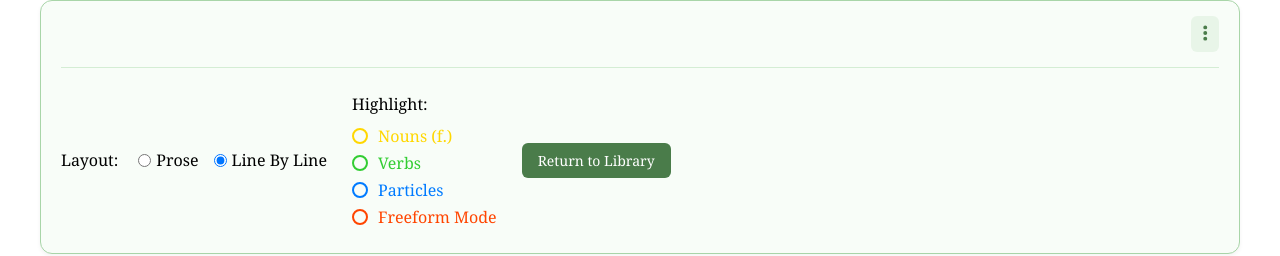
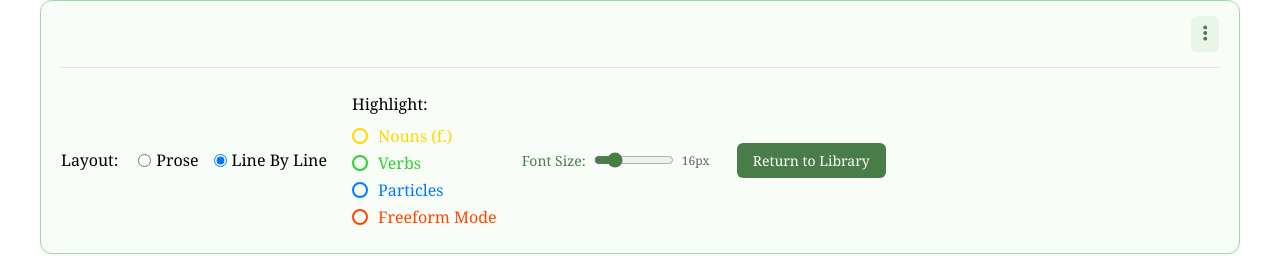
Before and after one commit to codectified/mindroots, a React (Create React App) app: page /list in a window 1280 px wide. Both pictures are taken after a click on the button 1204 px from the left and 33 px from the top of the page. Shown: the top 256 px of the page. Built offline with nearby package versions, Linux system fonts and the light colour scheme; no server answers.

Commit message:
font control

```diff
--- a/src/components/navigation/PrimaryList.js
+++ b/src/components/navigation/PrimaryList.js
@@ -19,6 +19,7 @@ const PrimaryList = () => {
   const [ayaCount, setAyaCount] = useState(7); // Default Aya count for Surah 1
   const [ayahsPerPage, setAyahsPerPage] = useState(10); // Track ayahs per page
   const [showTextSettings, setShowTextSettings] = useState(false); // Text settings collapsed by default
+  const [fontSize, setFontSize] = useState(16); // Font size control
   const { L1, L2 } = useLanguage();
   const { handleSelectCorpusItem } = useCorpus();
 
@@ -238,6 +239,25 @@ const PrimaryList = () => {
           }}>
             <TextLayoutToggle />
             <HighlightController />
+            <div style={{ display: 'flex', alignItems: 'center', gap: '8px' }}>
+              <label style={{ fontSize: '14px', color: '#4a7c4a', fontWeight: '500' }}>
+                Font Size:
+              </label>
+              <input
+                type="range"
+                min="12"
+                max="32"
+                value={fontSize}
+                onChange={(e) => setFontSize(parseInt(e.target.value))}
+                style={{
+                  width: '80px',
+                  accentColor: '#4a7c4a'
+                }}
+              />
+              <span style={{ fontSize: '12px', color: '#666', minWidth: '30px' }}>
+                {fontSize}px
+              </span>
+            </div>
             <button
               onClick={() => {
                 navigate('/corpus-menu');
@@ -289,6 +309,7 @@ const PrimaryList = () => {
         ayaCount={ayaCount}
         ayahsPerPage={ayahsPerPage}
         setAyahsPerPage={setAyahsPerPage}
+        fontSize={fontSize}
         L1={L1}
         L2={L2}
         handleSelectCorpusItem={handleItemClick}
--- a/src/components/utils/CorpusRenderer.js
+++ b/src/components/utils/CorpusRenderer.js
@@ -25,6 +25,7 @@ const CorpusRenderer = ({
   ayaCount,
   ayahsPerPage,
   setAyahsPerPage,
+  fontSize = 16,
   L1,
   L2,
   handleSelectCorpusItem,
@@ -337,7 +338,8 @@ const handleFreeformLineHighlight = (lineNumber) => {
           maxWidth: layout === 'prose' ? '800px' : 'none',
           margin: layout === 'prose' ? '0 auto' : '0',
           padding: layout === 'prose' ? '0 20px' : '0',
-          lineHeight: layout === 'line-by-line' ? '2.5' : '1.8'
+          lineHeight: layout === 'line-by-line' ? '2.5' : '1.8',
+          fontSize: `${fontSize}px`
         }}>
           {surahNumber !== 9 && (
             <p style={{ marginBottom: '10px', textAlign: 'center', fontWeight: 'bold' }}>{basmala}</p>
@@ -395,7 +397,7 @@ const handleFreeformLineHighlight = (lineNumber) => {
   };
 
   const renderList = (customClass = '') => (
-    <ul className={`corpus-renderer-list ${customClass}`}>
+    <ul className={`corpus-renderer-list ${customClass}`} style={{ fontSize: `${fontSize}px` }}>
       {items.map((item) => (
         <li
           key={item.item_id}
@@ -425,7 +427,7 @@ const handleFreeformLineHighlight = (lineNumber) => {
     );
 
     return (
-      <div style={{ whiteSpace: 'pre-wrap', textAlign: 'center', direction: 'rtl' }}>
+      <div style={{ whiteSpace: 'pre-wrap', textAlign: 'center', direction: 'rtl', fontSize: `${fontSize}px` }}>
         {sortedLines.map(([lineNumber, lineItems]) => {
           const isLineHighlighted = lineItems.every((item) => item.isFreeformHighlighted);
 
```
